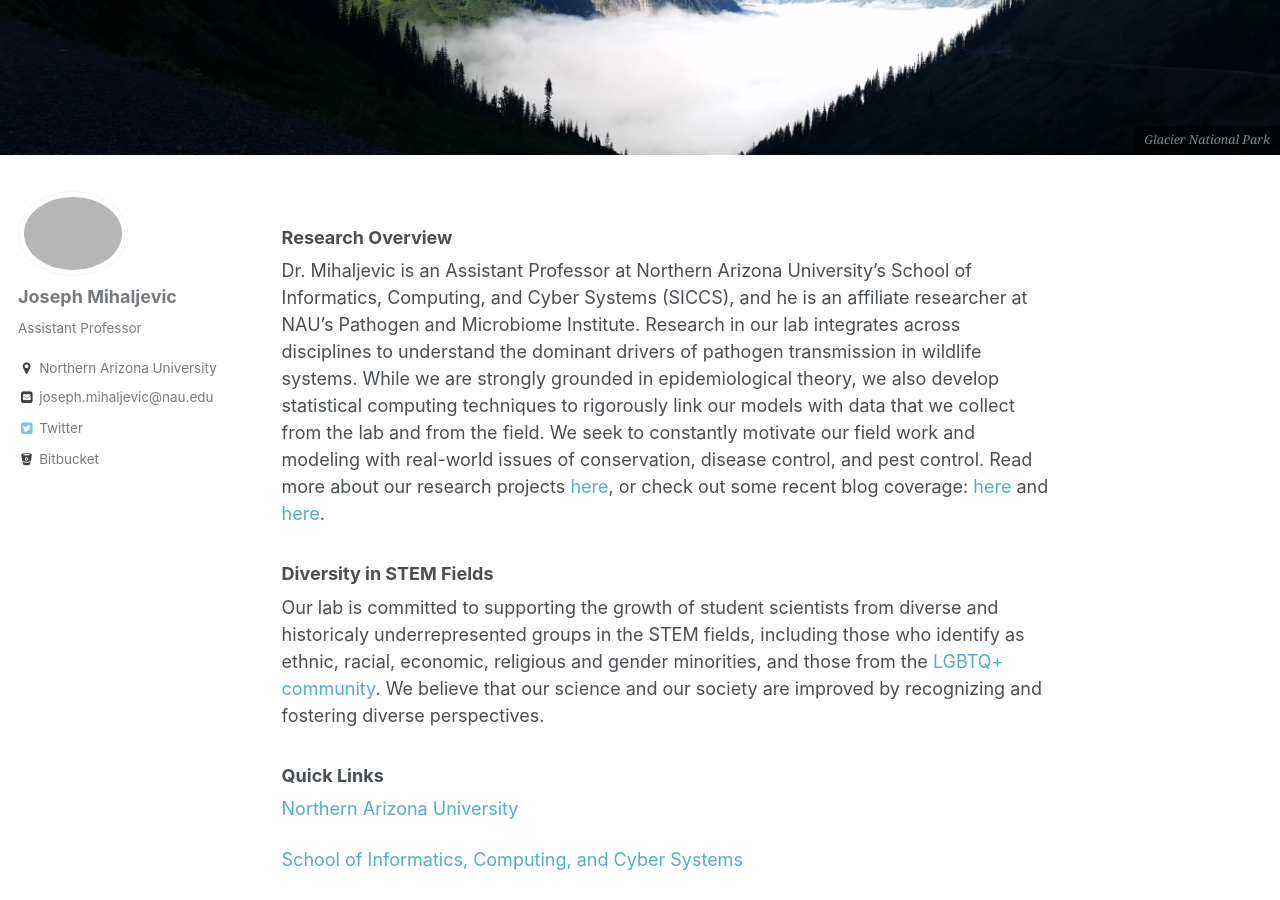
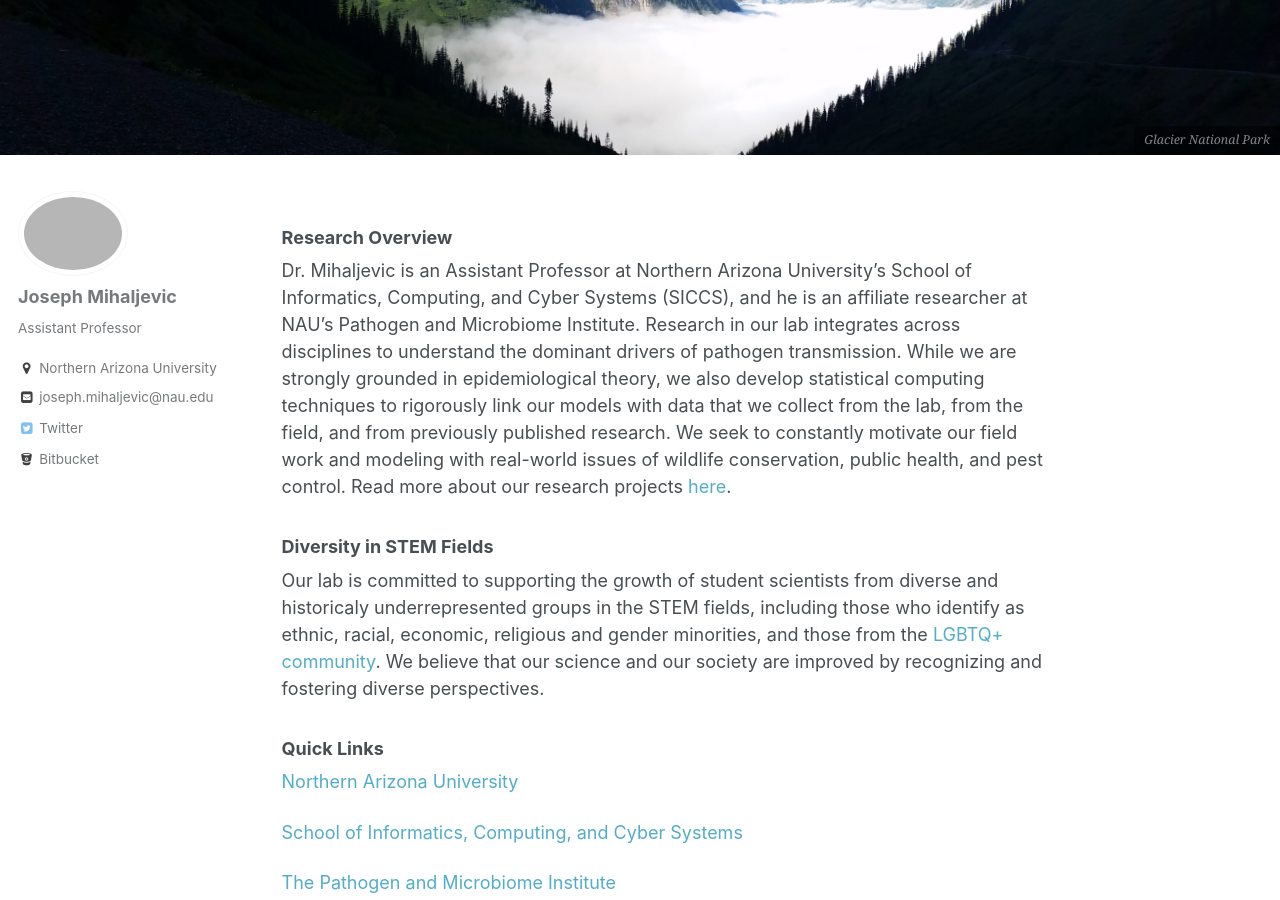
Before and after one commit to jrmihalj/jrmihalj.github.io, a Jekyll site: the page built from index.md, in a window 1280 px wide and 900 px high, scrolled down 354 px. Built offline with Jekyll 4.4.1, drawn with Linux system fonts in a browser that asks for light colours; our own code applies the rules of GitHub Pages for plain Markdown files.

Commit message:
update Research Overview

```diff
--- a/index.md
+++ b/index.md
@@ -12,7 +12,7 @@
 
 
 ### Research Overview
-Dr. Mihaljevic is an Assistant Professor at Northern Arizona University's School of Informatics, Computing, and Cyber Systems (SICCS), and he is an affiliate researcher at NAU's Pathogen and Microbiome Institute. Research in our lab integrates across disciplines to understand the dominant drivers of pathogen transmission in wildlife systems. While we are strongly grounded in epidemiological theory, we also develop statistical computing techniques to rigorously link our models with data that we collect from the lab and from the field. We seek to constantly motivate our field work and modeling with real-world issues of conservation, disease control, and pest control. Read more about our research projects [here](/research/){:target="_blank"}, or check out some recent blog coverage: [here](http://www.numbatmedia.com/stories/2016/4/5/mihaljevic?platform=hootsuite){:target="_blank"} and [here](https://rcc.uchicago.edu/woods){:target="_blank"}.
+Dr. Mihaljevic is an Assistant Professor at Northern Arizona University's School of Informatics, Computing, and Cyber Systems (SICCS), and he is an affiliate researcher at NAU's Pathogen and Microbiome Institute. Research in our lab integrates across disciplines to understand the dominant drivers of pathogen transmission. While we are strongly grounded in epidemiological theory, we also develop statistical computing techniques to rigorously link our models with data that we collect from the lab, from the field, and from previously published research. We seek to constantly motivate our field work and modeling with real-world issues of wildlife conservation, public health, and pest control. Read more about our research projects [here](/research/){:target="_blank"}.
 
 
 ### Diversity in STEM Fields
```
